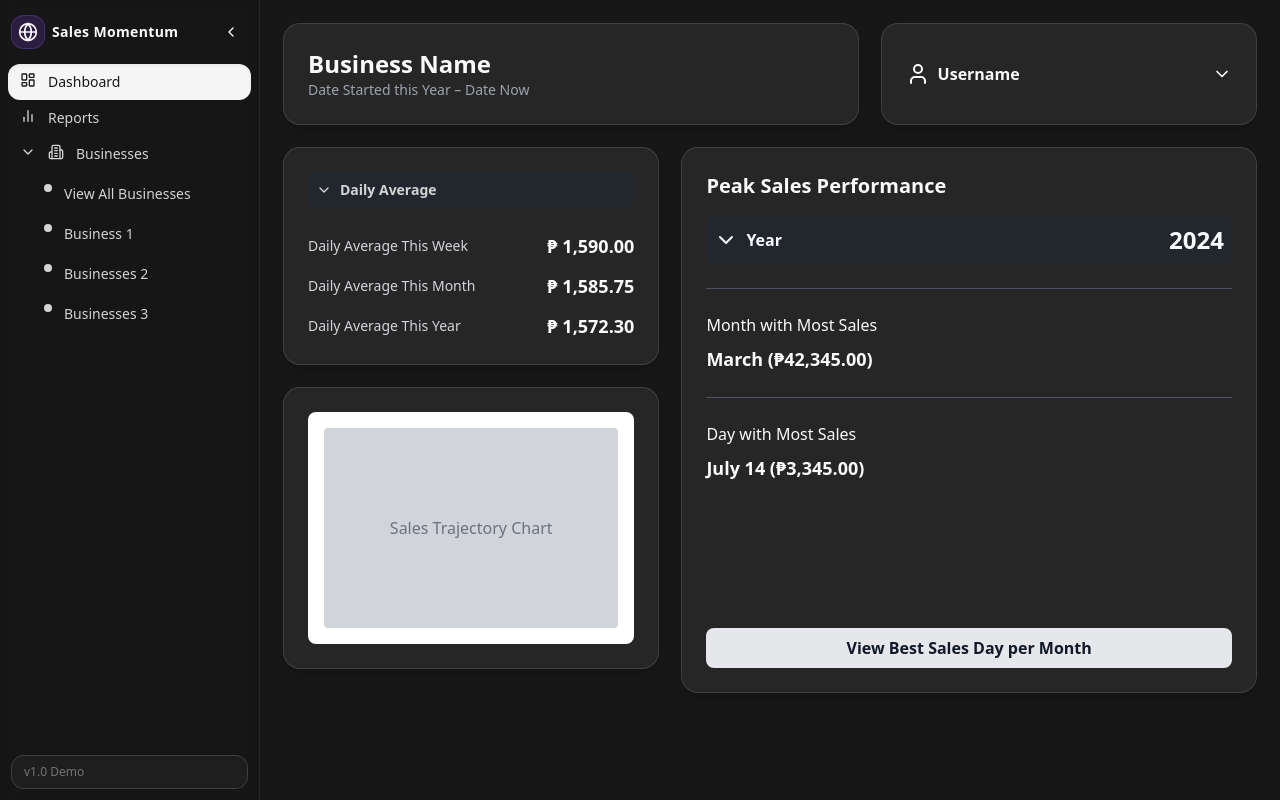
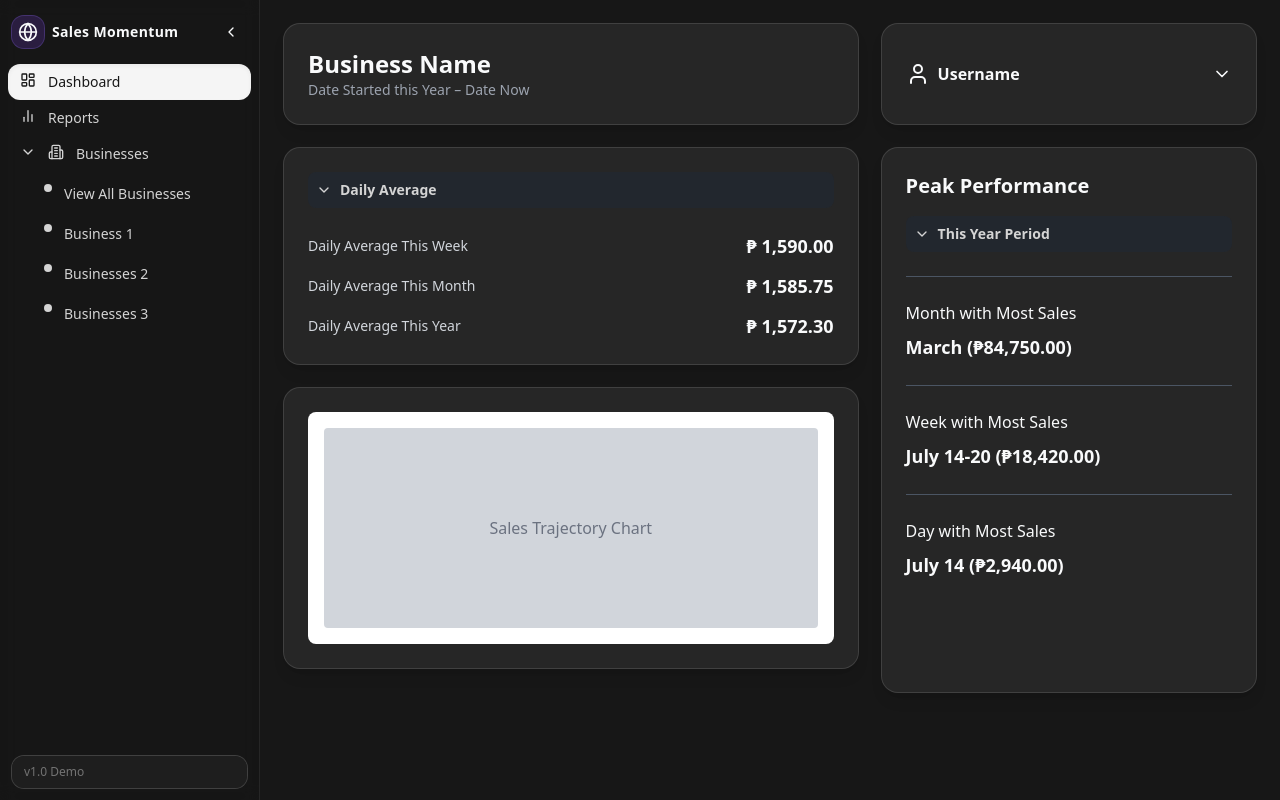
Before and after one commit to SeanCodess/SalesMomentum, a React (Vite) app in the folder frontend/sales-momentum-app/: page / in a window 1280 px wide. Built offline with nearby package versions, Linux system fonts and the light colour scheme.

Commit message:
Made the Peak Performance Card Dropdown functional

```diff
--- a/frontend/sales-momentum-app/src/components/Dashboard.tsx
+++ b/frontend/sales-momentum-app/src/components/Dashboard.tsx
@@ -29,8 +29,32 @@ const averageData = {
   Yearly: [{ label: "Yearly Average", value: "580,350.00" }],
 };
 
+const peakPerformanceData = {
+  "This Year": {
+    month: { label: "March", value: "84,750.00" },
+    week: { label: "July 14-20", value: "18,420.00" },
+    day: { label: "July 14", value: "2,940.00" },
+  },
+  "This Month": {
+    week: { label: "September 8-14", value: "16,380.00" },
+    day: { label: "September 12", value: "2,765.00" },
+    month: "September",
+  },
+  "This Week": {
+    day: { label: "September 17", value: "2,340.00" },
+    week: "September 15 - 21",
+  },
+};
+
 const AVERAGE_OPTIONS = ["Daily", "Weekly", "Monthly", "Yearly"] as const;
 type AverageType = (typeof AVERAGE_OPTIONS)[number];
+
+const PEAK_PERFORMANCE_OPTIONS = [
+  "This Year",
+  "This Month",
+  "This Week",
+] as const;
+type PeakPerformancePeriod = (typeof PEAK_PERFORMANCE_OPTIONS)[number];
 
 const UserProfileCard = () => (
   <DashboardCard className="col-span-2">
@@ -71,31 +95,79 @@ const AverageIncomeCard = () => {
   );
 };
 
-const PeakPerformanceCard = () => (
-  <DashboardCard className="col-span-3 row-span-2 flex-col items-start gap-4">
-    <h3 className="text-xl font-bold">Peak Sales Performance</h3>
-    <div className="flex items-center justify-between w-full bg-gray-800/50 p-2 rounded-lg">
-      <div className="flex items-center gap-2">
-        <ChevronDown />
-        <span className="font-semibold">Year</span>
-      </div>
-      <span className="text-2xl font-bold">2024</span>
-    </div>
-    <div className="w-full border-b border-gray-600 my-2"></div>
+const PeakPerformanceCard = () => {
+  const [period, setPeriod] = useState<PeakPerformancePeriod>("This Year");
+  const data = peakPerformanceData[period];
+
+  return (
+    <DashboardCard className="col-span-2 row-span-2 flex-col items-start gap-4">
+      <h3 className="text-xl font-bold">Peak Performance</h3>
+      <Dropdown
+        options={PEAK_PERFORMANCE_OPTIONS}
+        selectedValue={period}
+        onSelect={(option) => setPeriod(option as PeakPerformancePeriod)}
+        label="Period"
+      />
+
+      {period === "This Year" && (
+        <>
+          <div className="w-full border-b border-gray-600 my-2" />
           <div className="flex flex-col w-full gap-2">
             <p>Month with Most Sales</p>
-      <p className="font-bold text-lg">March (₱42,345.00)</p>
+            <p className="font-bold text-lg">
+              {data.month?.label} (₱{data.month?.value})
+            </p>
           </div>
-    <div className="w-full border-b border-gray-600 my-2"></div>
+          <div className="w-full border-b border-gray-600 my-2" />
+          <div className="flex flex-col w-full gap-2">
+            <p>Week with Most Sales</p>
+            <p className="font-bold text-lg">
+              {data.week?.label} (₱{data.week?.value})
+            </p>
+          </div>
+        </>
+      )}
+
+      {period === "This Month" && (
+        <>
+          <div className="w-full border-b border-gray-600 my-2" />
+          <div className="flex flex-col w-full gap-2">
+            <p>Week with Most Sales</p>
+            <p className="font-bold text-lg">
+              {data.week?.label} (₱{data.week?.value})
+            </p>
+          </div>
+        </>
+      )}
+
+      <div className="w-full border-b border-gray-600 my-2" />
       <div className="flex flex-col w-full gap-2">
         <p>Day with Most Sales</p>
-      <p className="font-bold text-lg">July 14 (₱3,345.00)</p>
+        <p className="font-bold text-lg">
+          {data.day?.label} (₱{data.day?.value})
+        </p>
       </div>
-    <button className="w-full p-2 mt-auto text-center bg-gray-200 text-gray-900 font-semibold rounded-lg">
-      View Best Sales Day per Month
+
+      {period === "This Month" && (
+        <div className="flex items-center justify-between w-full mt-auto">
+          <p className="text-sm">Month: {data.month}</p>
+          <button className="text-sm font-semibold text-violet-400 hover:text-violet-300">
+            Change Month
           </button>
+        </div>
+      )}
+
+      {period === "This Week" && (
+        <div className="flex items-center justify-between w-full mt-auto">
+          <p className="text-sm">Date: {data.week}</p>
+          <button className="text-sm font-semibold text-violet-400 hover:text-violet-300">
+            Change Week
+          </button>
+        </div>
+      )}
     </DashboardCard>
   );
+};
 
 const SalesChartCard = () => (
   <DashboardCard className="lg:col-span-2 lg:row-span-2 col-span-full">
@@ -113,7 +185,7 @@ export const Dashboard = () => {
     <div className="grid grid-cols-1 lg:grid-cols-5 gap-6">
       <BusinessInfoCard />
       <UserProfileCard />
-      <div className="lg:col-span-2 flex flex-col gap-6 col-span-full">
+      <div className="lg:col-span-3 flex flex-col gap-6 col-span-full">
         <AverageIncomeCard />
         <SalesChartCard />
       </div>
```
Lines whose indentation alone changed are shown as unchanged.
